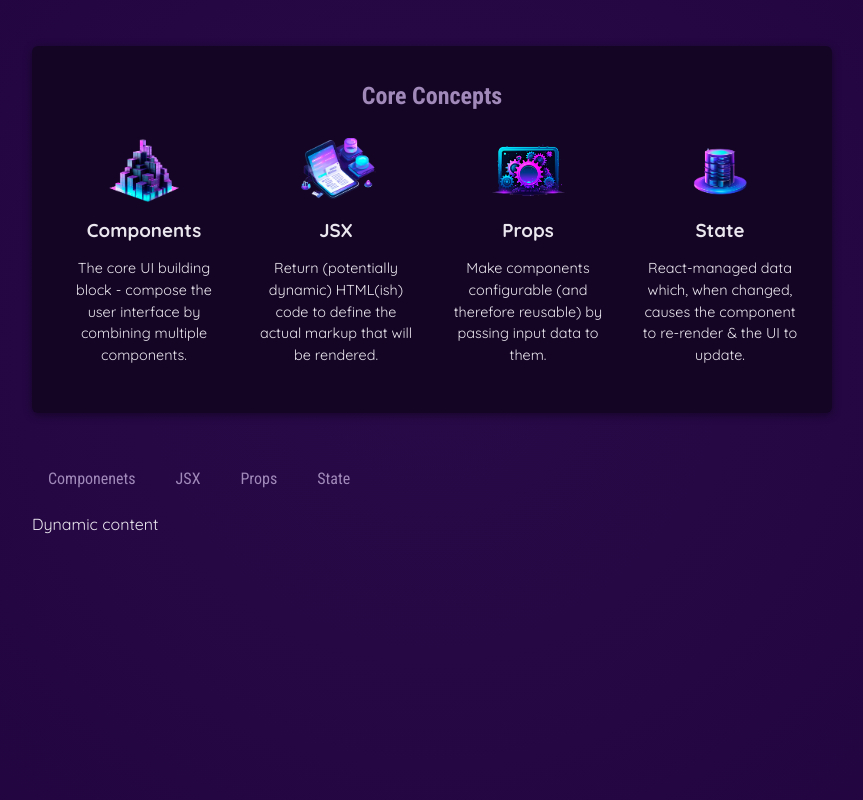
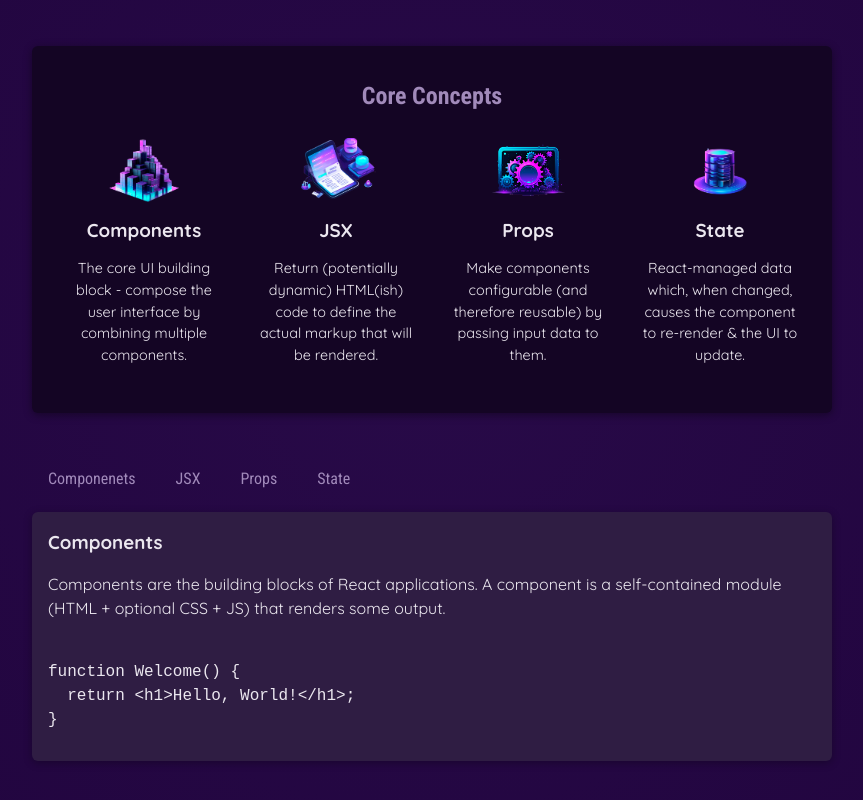
Before and after one commit to RAFYA-Hamza/ReactJS-course, a React (Vite) app in the folder 03-react-essentials/: page / in a window 1280 px wide. Shown: the part 286-1086 px from the top of the page, without its empty margins (208-1071 px from the left). Built offline with nearby package versions, Linux system fonts and the light colour scheme.

Commit message:
State & Computed Values

```diff
--- a/03-react-essentials/src/App.jsx
+++ b/03-react-essentials/src/App.jsx
@@ -1,11 +1,14 @@
-import { CORE_CONCEPTS } from "./data.js";
+import { useState } from "react";
+import { CORE_CONCEPTS, EXAMPLES } from "./data.js";
 import Header from "./components/Header/Header.jsx";
 import CoreConcept from "./components/CoreConcepts/CoreConcepts.jsx";
 import TabButton from "./components/TabButton.jsx";
 
 function App() {
+  const [selectedTopic, setSelectedTopic] = useState("components");
+
   function handleSelect(selectedButton) {
-    console.log(selectedButton);
+    setSelectedTopic(selectedButton);
   }
 
   return (
@@ -56,7 +59,14 @@ function App() {
               State
             </TabButton>
           </menu>
-          Dynamic content
+
+          <div id="tab-content">
+            <h3>{EXAMPLES[selectedTopic].title}</h3>
+            <p>{EXAMPLES[selectedTopic].description}</p>
+            <pre>
+              <code>{EXAMPLES[selectedTopic].code}</code>
+            </pre>
+          </div>
         </section>
       </main>
     </div>
--- a/03-react-essentials/src/data.js
+++ b/03-react-essentials/src/data.js
@@ -29,3 +29,54 @@ export const CORE_CONCEPTS = [
       'React-managed data which, when changed, causes the component to re-render & the UI to update.',
   },
 ];
+
+export const EXAMPLES = {
+  components: {
+    title: 'Components',
+    description:
+      'Components are the building blocks of React applications. A component is a self-contained module (HTML + optional CSS + JS) that renders some output.',
+    code: `
+function Welcome() {
+  return <h1>Hello, World!</h1>;
+}`,
+  },
+  jsx: {
+    title: 'JSX',
+    description:
+      'JSX is a syntax extension to JavaScript. It is similar to a template language, but it has full power of JavaScript (e.g., it may output dynamic content).',
+    code: `
+<div>
+  <h1>Welcome {userName}</h1>
+  <p>Time to learn React!</p>
+</div>`,
+  },
+  props: {
+    title: 'Props',
+    description:
+      'Components accept arbitrary inputs called props. They are like function arguments.',
+    code: `
+function Welcome(props) {
+  return <h1>Hello, {props.name}</h1>;
+}`,
+  },
+  state: {
+    title: 'State',
+    description:
+      'State allows React components to change their output over time in response to user actions, network responses, and anything else.',
+    code: `
+function Counter() {
+  const [isVisible, setIsVisible] = useState(false);
+
+  function handleClick() {
+    setIsVisible(true);
+  }
+
+  return (
+    <div>
+      <button onClick={handleClick}>Show Details</button>
+      {isVisible && <p>Amazing details!</p>}
+    </div>
+  );
+}`,
+  },
+};
```
